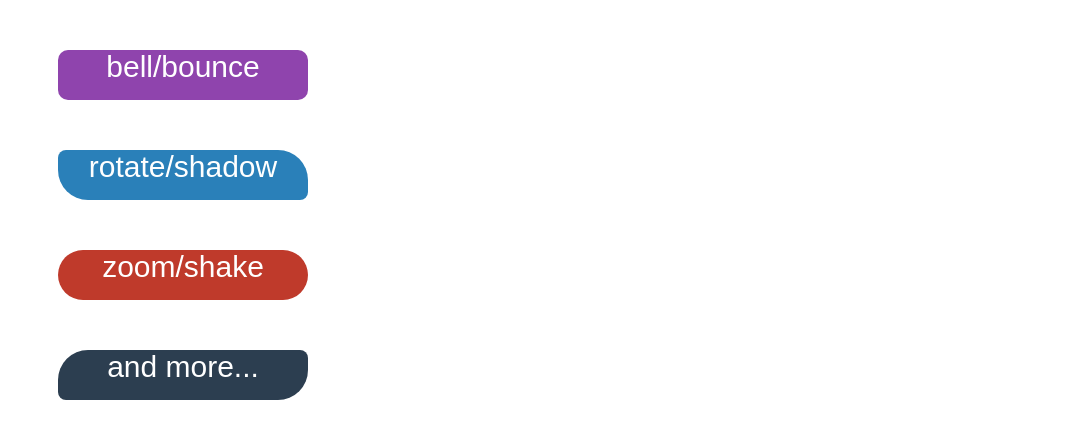
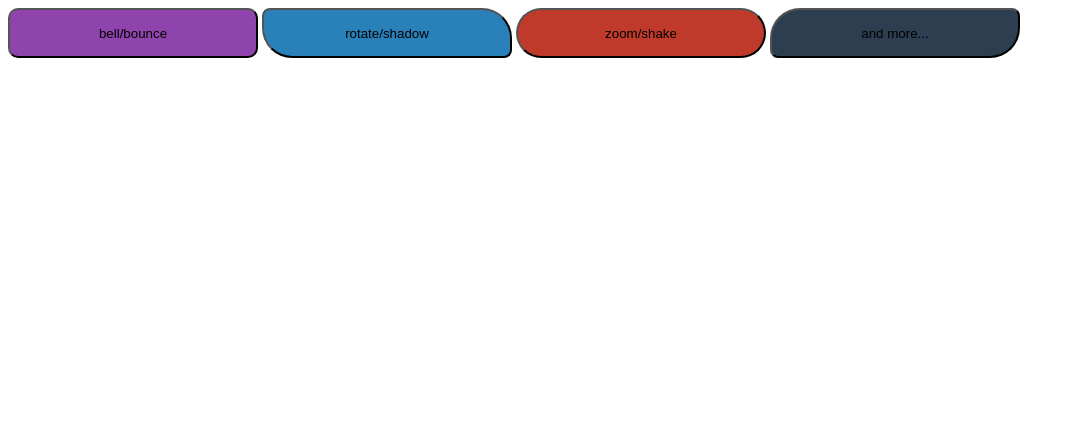
Before and after one commit to luigiverza/luigilearn, a plain HTML site: page exercicio2/index.html in a window 1280 px wide. Shown: the whole page, without its empty margins (0-1075 px from the left). Drawn offline with Linux system fonts and the light colour scheme.

Commit message:
Criei botoes exercicio 2

```diff
--- a/exercicio2/index.html
+++ b/exercicio2/index.html
@@ -7,9 +7,9 @@
 </head>
 
 <body>
-    <div id="box">bell/bounce</div>
-    <div id="box1">rotate/shadow</div>
-    <div id="box2">zoom/shake</div>
-    <div id="box3">and more...</div>
+    <button id="box">bell/bounce</button>
+    <button id="box1">rotate/shadow</button>
+    <button id="box2">zoom/shake</button>
+    <button id="box3">and more...</button>
 </body>
 </html>
```
